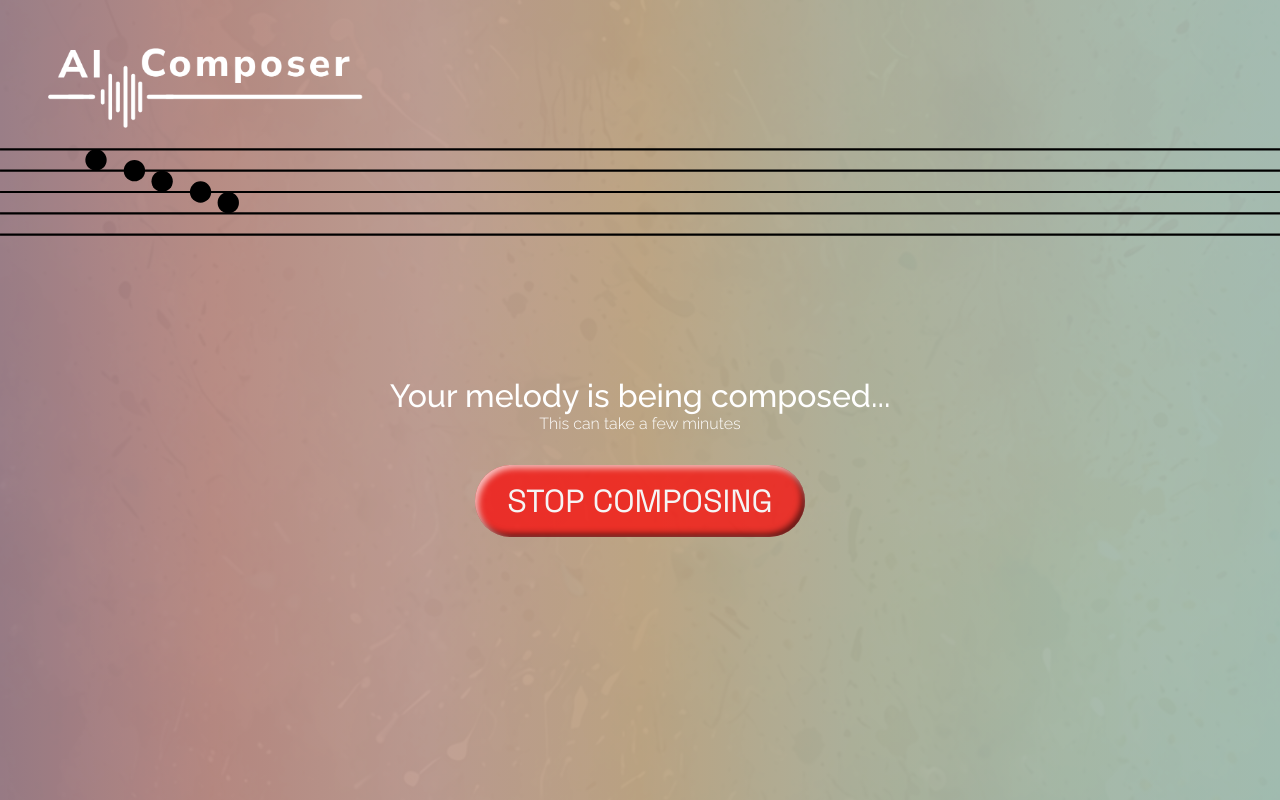
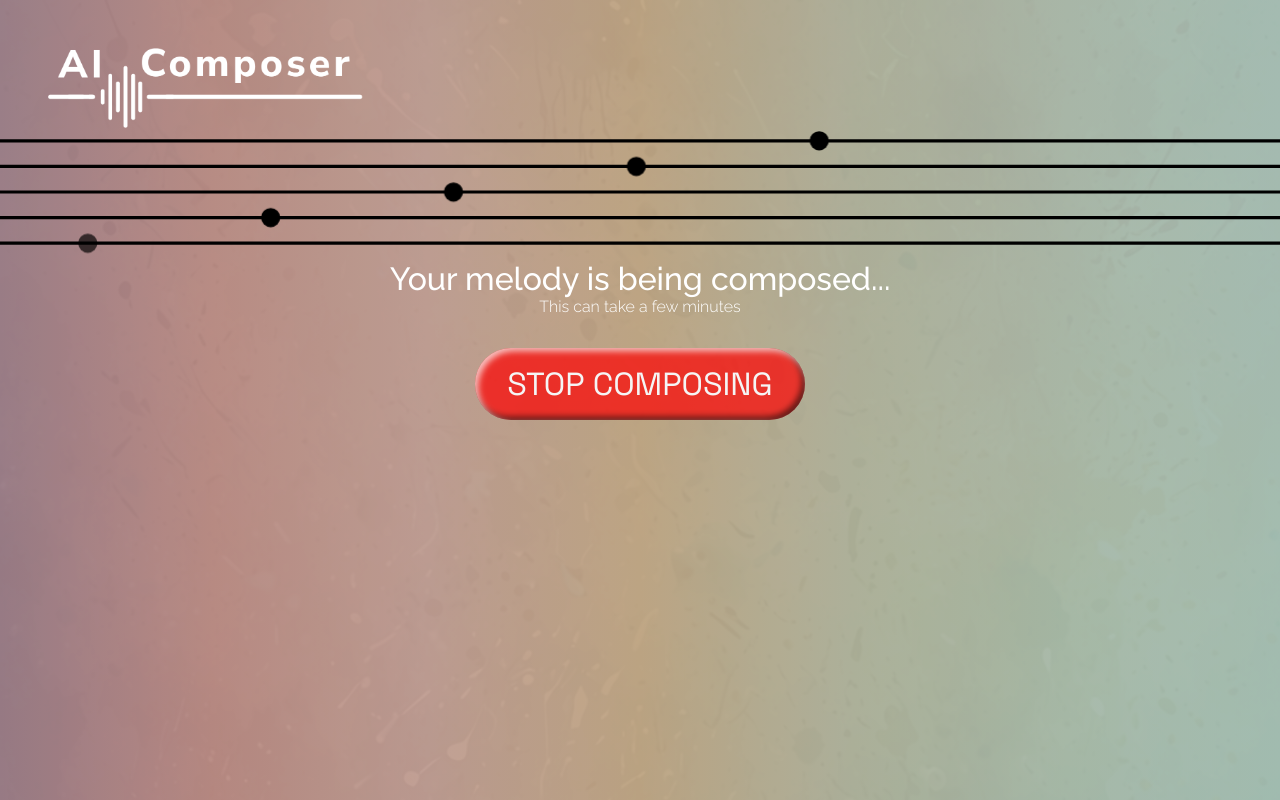
Before and after one commit to BartlomiejJaruga/ai-composer-frontend, a React (Vite) app: page /melodyBeingComposed in a window 1280 px wide. Built offline with nearby package versions, Linux system fonts and the light colour scheme.

Commit message:
fixed: - changed AnimatedStaff component and styles for working structure - updated music-note SVG for better visual representation

```diff
--- a/src/components/AnimatedStaff/AnimatedStaff.jsx
+++ b/src/components/AnimatedStaff/AnimatedStaff.jsx
@@ -1,16 +1,13 @@
-import React from "react";
-import "./AnimatedStaff.module.scss";
+import styles from "./AnimatedStaff.module.scss";
 
 export default function AnimatedStaff() {
   return (
-    <div className="staff-container">
-      <svg viewBox="0 0 600 100" className="staff">
-        {/* Pięciolinia */}
+    <div className={styles.staff_container}>
+      {/* <svg viewBox="0 0 600 100" className="staff">
         {[10, 20, 30, 40, 50].map((y) => (
           <line key={y} x1="0" x2="600" y1={y} y2={y} stroke="black" strokeWidth="1" />
         ))}
 
-        {/* Nutki jako koła – możesz zamienić na SVG path lub komponent */}
         {[15, 25, 35, 20, 30].map((y, i) => (
           <circle
             key={i}
@@ -21,6 +18,15 @@
             fill="black"
           />
         ))}
+      </svg> */}
+      <svg viewBox="0 0 100 100" className={styles.staff}>
+        {[1, 3, 5, 7, 9].map((y) => (
+            <line x1="0" x2="100" y1={y} y2={y} stroke="black" strokeWidth="0.25" />
+        ))}
+
+        {[1, 3, 5, 7, 9].map((y, index) => (
+            <circle className={`${styles.note} ${styles[`note_${index}`]}`} cx="0" cy={y} r="0.75" fill="black"/>
+        ))}
       </svg>
     </div>
   );
--- a/src/components/AnimatedStaff/AnimatedStaff.module.scss
+++ b/src/components/AnimatedStaff/AnimatedStaff.module.scss
@@ -1,29 +1,36 @@
-.staff-container {
-  width: 80vw;
+.staff_container {
     height: 100px;
-  overflow: hidden;
+    width: 100%;
 }
 
-.staff {
-  width: 100%;
-  height: 100px;
+// .staff {
+//   height: 100px;
+//   width: 100%;
+// }
+
+.note {
+    opacity: 0;
+    pointer-events: none;
+    animation: fly_note 7s linear infinite;
 }
 
-.note {
-  animation: fly-note 6s linear infinite;
-  transform-box: fill-box;
-  transform-origin: center;
+.note_0 {
+    animation-delay: 1s;
+}
+.note_1 {
+    animation-delay: 2s;
+}
+.note_2 {
+    animation-delay: 3s;
+}
+.note_3 {
+    animation-delay: 4s;
+}
+.note_4 {
+    animation-delay: 5s;
 }
 
-.note-1 {
-    animation-delay: 1s;
-    transform: translateX(50px);
-}
-.note-2 { animation-delay: 2s; }
-.note-3 { animation-delay: 3s; }
-.note-4 { animation-delay: 4s; }
-
-@keyframes fly-note {
+@keyframes fly_note {
     0% {
         transform: translateX(0);
         opacity: 0;
@@ -35,7 +42,49 @@
         opacity: 1;
     }
     100% {
-    transform: translateX(600px);
+        transform: translateX(100px);
         opacity: 0;
     }
 }
+
+
+// .staff-container {
+//   width: 80vw;
+//   height: 100px;
+//   overflow: hidden;
+// }
+
+// .staff {
+//   width: 100%;
+//   height: 100px;
+// }
+
+// .note {
+//   animation: fly-note 6s linear infinite;
+//   transform-box: fill-box;
+//   transform-origin: center;
+// }
+
+// .note-1 {
+//     animation-delay: 1s;
+// }
+// .note-2 { animation-delay: 2s; }
+// .note-3 { animation-delay: 3s; }
+// .note-4 { animation-delay: 4s; }
+
+// @keyframes fly-note {
+//   0% {
+//     transform: translateX(0);
+//     opacity: 0;
+//   }
+//   10% {
+//     opacity: 1;
+//   }
+//   90% {
+//     opacity: 1;
+//   }
+//   100% {
+//     transform: translateX(600px);
+//     opacity: 0;
+//   }
+// }
--- a/src/pages/MelodyBeingComposedPage/MelodyBeingComposedPage.jsx
+++ b/src/pages/MelodyBeingComposedPage/MelodyBeingComposedPage.jsx
@@ -12,15 +12,15 @@
         navigate('/composeMelody');
     }
 
-    useEffect(() => {
-        const timeoutId = setTimeout(() => {
-            navigate('/audioPlayer');
-        }, 30000);
+    // useEffect(() => {
+    //     const timeoutId = setTimeout(() => {
+    //         navigate('/audioPlayer');
+    //     }, 5000);
 
-        return () => {
-            clearTimeout(timeoutId);
-        }
-    }, []);
+    //     return () => {
+    //         clearTimeout(timeoutId);
+    //     }
+    // }, []);
 
 
     return (
```
Also changed, not shown: src/assets/icons/music-note.svg. Lines whose indentation alone changed are shown as unchanged.
